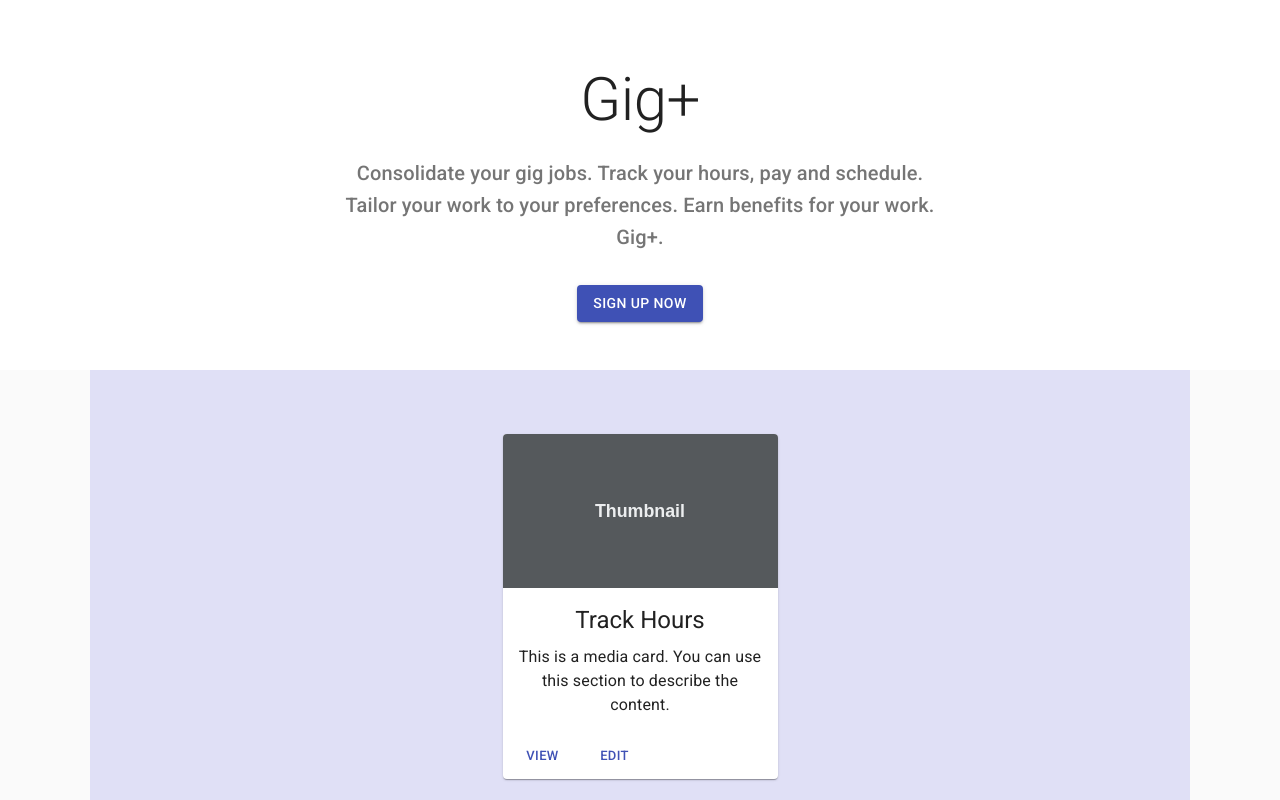
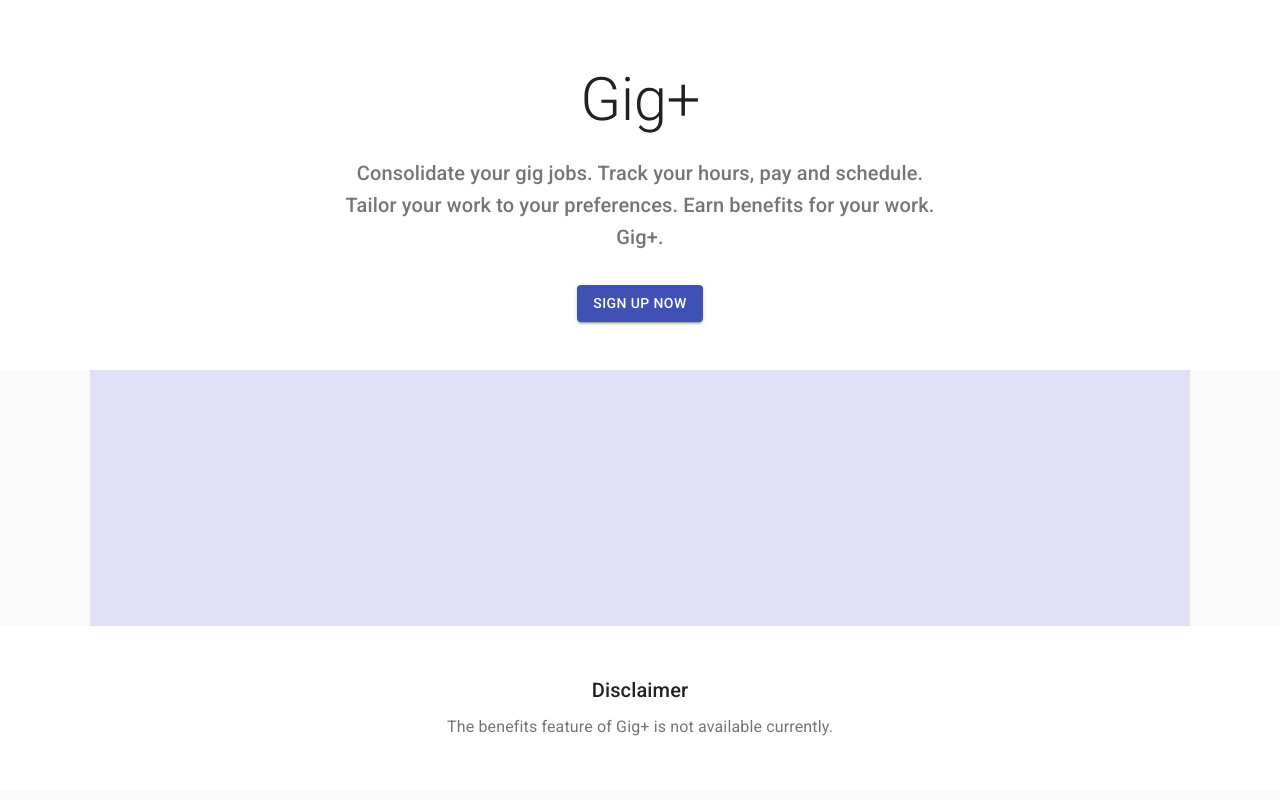
Before and after one commit to harlanv24/gigator, a React (Create React App) app: page / in a window 1280 px wide. Shown: the top 800 px of the page. Built offline with nearby package versions, Linux system fonts and the light colour scheme.

Commit message:
Frank's build

```diff
--- a/src/components/home.js
+++ b/src/components/home.js
@@ -61,7 +61,7 @@ const styles = theme => ({
   },
 });
 
-const cards = [1];
+const cards = [];
 
 function Home(props) {
   const { classes } = props;
```
